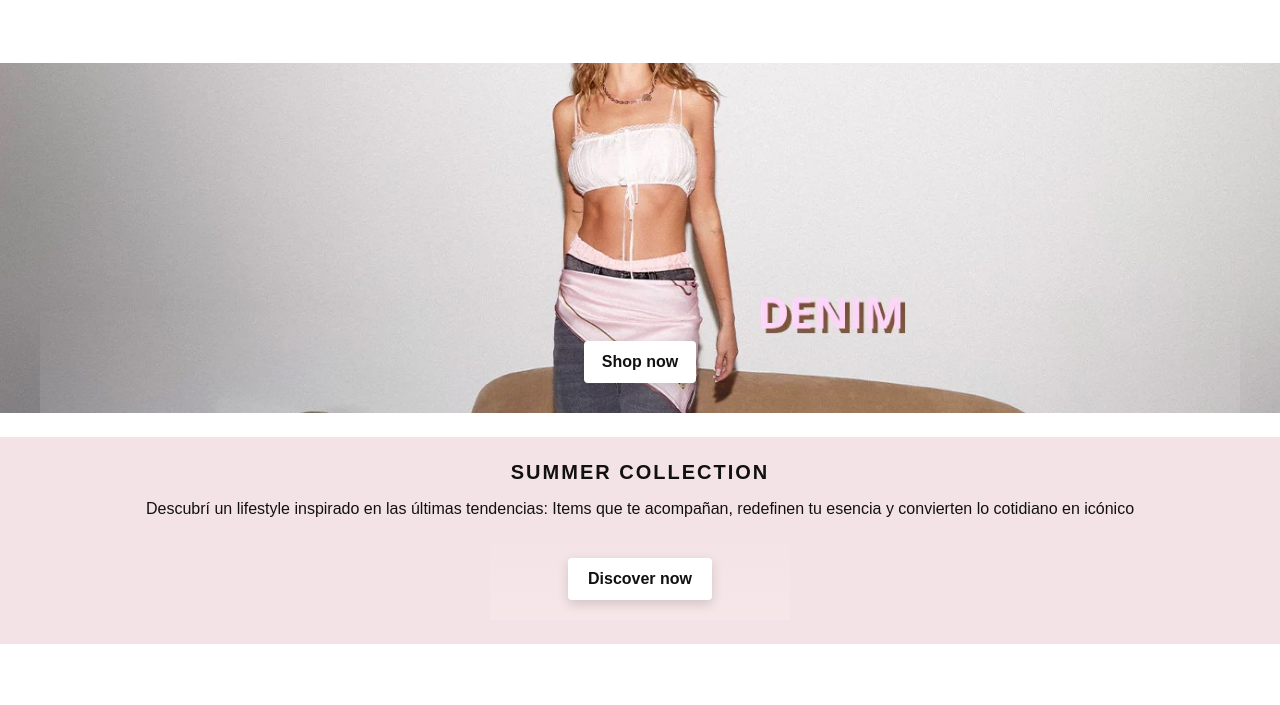
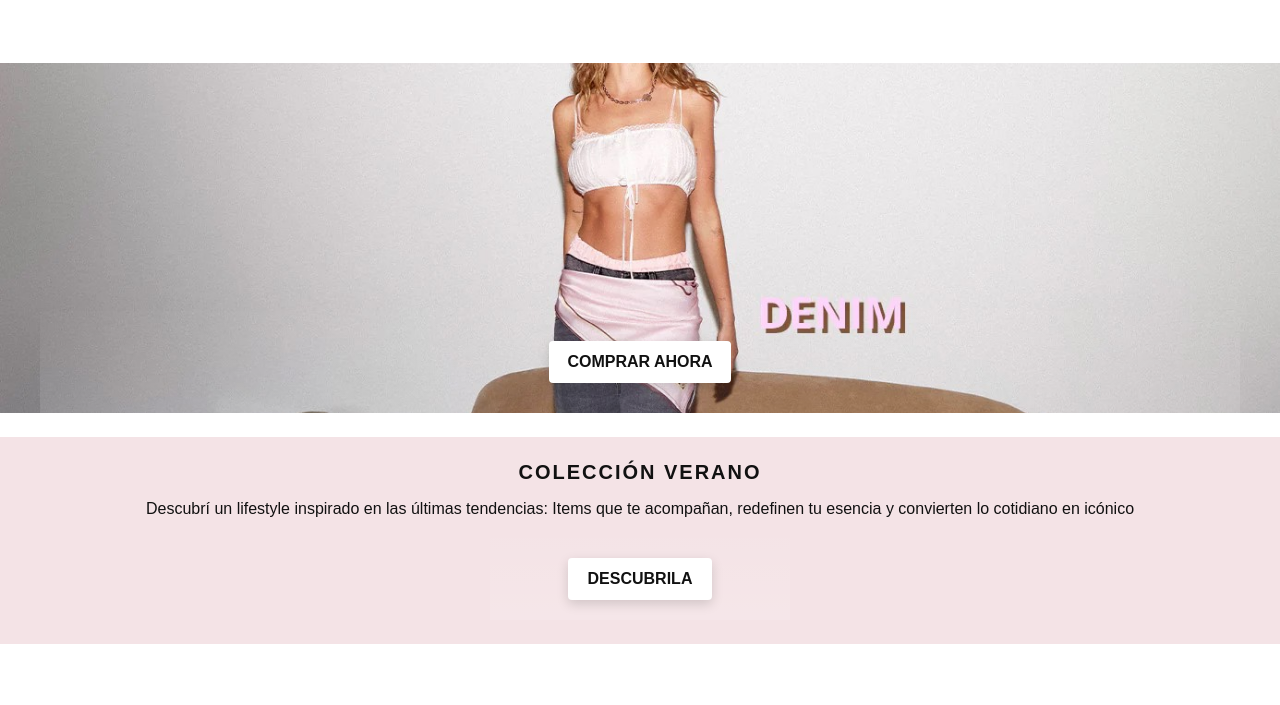
Before and after one commit to martinasalvia/Local-Comercial-Mejoras, a plain HTML site: page index.html in a window 1280 px wide. Shown: the part 1756-2461 px from the top of the page. Drawn offline with Linux system fonts and the light colour scheme.

Commit message:
Update index.html

```diff
--- a/index.html
+++ b/index.html
@@ -36,7 +36,7 @@
   <!-- Banner 1 -->
   <section class="banner">
     <div class="banner-overlay">
-      <a href="indumentaria.html" class="banner-cta">Shop now</a>
+      <a href="indumentaria.html" class="banner-cta">COMPRAR AHORA</a>
     </div>
   </section>
 
@@ -113,7 +113,7 @@
   <!-- Banner 2 -->
   <section class="banner2">
     <div class="banner2-overlay">
-      <a href="indumentaria.html" class="banner2-cta">Shop now</a>
+      <a href="indumentaria.html" class="banner2-cta">COMPRAR AHORA</a>
     </div>
   </section>
 
@@ -121,12 +121,12 @@
   <!-- Banda rosa con texto -->
    <section class="promo-band">
     <div class="band-inner">
-        <h3>SUMMER COLLECTION</h3>
+        <h3>COLECCIÓN VERANO</h3>
         <p>Descubrí un lifestyle inspirado en las últimas tendencias: Items que te acompañan, redefinen tu esencia y convierten lo cotidiano en icónico</p>
 
         <div class="boton-discover">
             <div class="botondiscover-overlay">
-                <a href="indumentaria.html" class="botondiscover-cta">Discover now</a>
+                <a href="indumentaria.html" class="botondiscover-cta">DESCUBRILA</a>
             </div>
         </div>
     </div>
```
